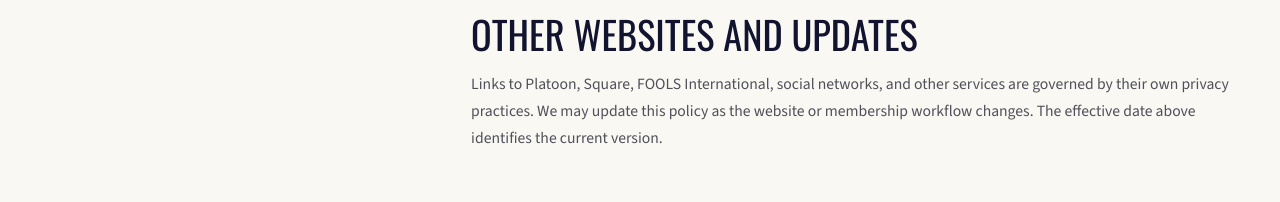
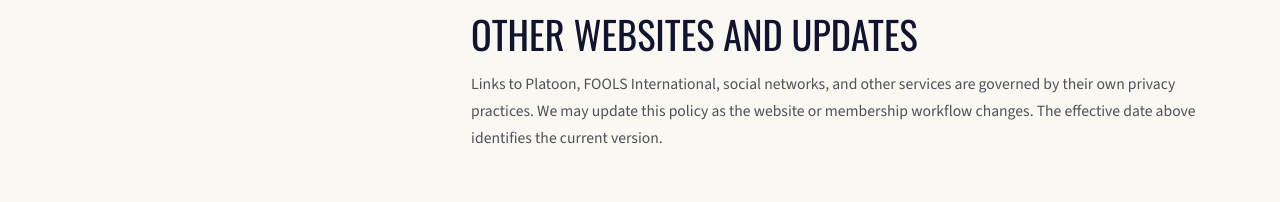
Before and after one commit to jakehinsy/bcfools-site, a Next.js app: page /privacy in a window 1280 px wide. Shown: the part 2420-2622 px from the top of the page. Built offline with nearby package versions, Linux system fonts and the light colour scheme.

Commit message:
Remove obsolete Square reference from public privacy page (#11)
Co-authored-by: Jake Hinsy <jakes_server@Jakes-Mac-mini.local>

```diff
--- a/src/app/privacy/page.tsx
+++ b/src/app/privacy/page.tsx
@@ -107,7 +107,7 @@
       <section>
         <h2>Other websites and updates</h2>
         <p>
-          Links to Platoon, Square, FOOLS International, social networks, and
+          Links to Platoon, FOOLS International, social networks, and
           other services are governed by their own privacy practices. We may
           update this policy as the website or membership workflow changes. The
           effective date above identifies the current version.
```
